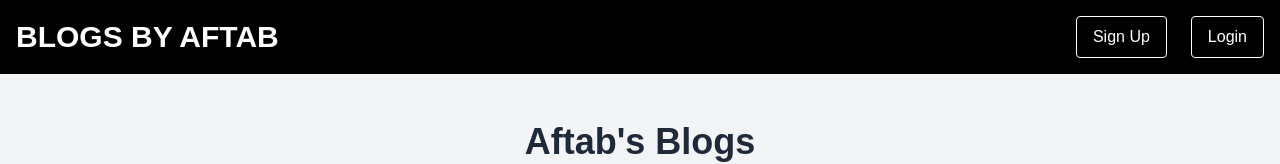
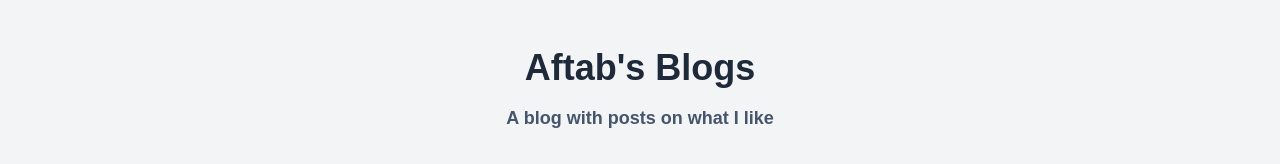
Before and after one commit to Aftab-Ahmed-Soomro/Blog-App-using-Next, a Next.js app: page /pages/home in a window 1280 px wide. Shown: the top 164 px of the page. Built offline with nearby package versions, Linux system fonts and the light colour scheme; no server answers; the database is empty.

Commit message:
Update layout.jsx

```diff
--- a/src/app/layout.jsx
+++ b/src/app/layout.jsx
@@ -1,6 +1,5 @@
 import { Geist, Geist_Mono } from "next/font/google";
 import "../app/styles/globals.css";
-import Header from "./modules/Header/page";
 import Footer from "./modules/Footer/page";
 import { AuthProvider } from "./context/AuthContext";
 
@@ -26,7 +25,6 @@ export default function RootLayout({ children }) {
         className={`${geistSans.variable} ${geistMono.variable} antialiased`}
       >
         <AuthProvider>
-          <Header />
             {children}
           <Footer />
         </AuthProvider>
```
